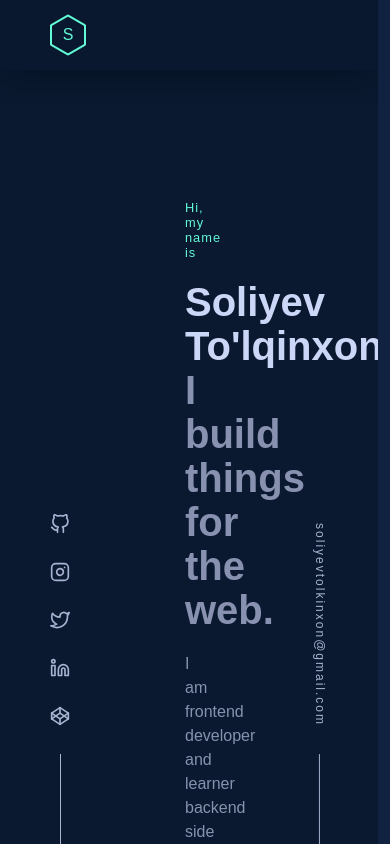
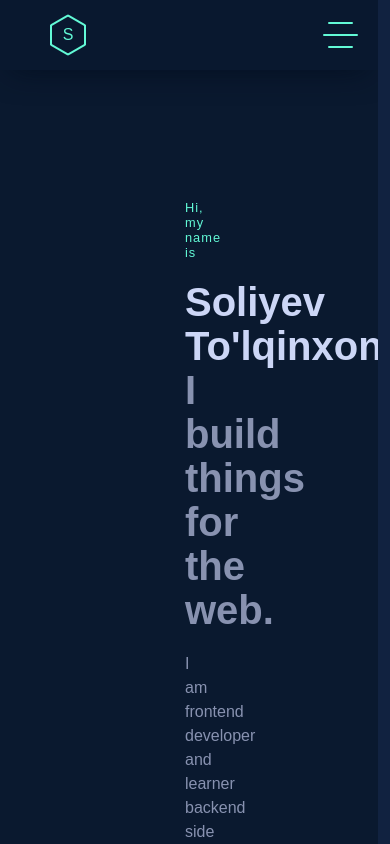
Before and after one commit to Tolkinxon/my-partfolio, a Next.js app: page / in a window 390 px wide. Built offline with nearby package versions, Linux system fonts and the light colour scheme.

Commit message:
some changes

```diff
--- a/styles/globals.css
+++ b/styles/globals.css
@@ -20,7 +20,6 @@
   flex-direction: column;
   align-items: center;
 }
-
 /**************  ALL CONTENTS PART ******/
 
 /****************** ICON'S CSS CODES  || ***********/
@@ -85,12 +84,10 @@
   background-color: #a8b2d1;
   margin: 0px auto;
 }
-
 /*                                    /\            */
 /****************** ICON'S CSS CODES  ||  ***********/
 
 /*********** SCROLL STYLES ************/
-
 ::-webkit-scrollbar {
   width: 12px;
 }
@@ -209,3 +206,17 @@
   transform: rotate(180deg);
 }
 /* X BUTTON OF  NAVBAR SIDE  */
+
+@media only screen and (max-width: 770px) {
+  .toggle {
+    display: flex;
+  }
+
+  .icons {
+    display: none;
+  }
+
+  .email {
+    display: none;
+  }
+}
```
